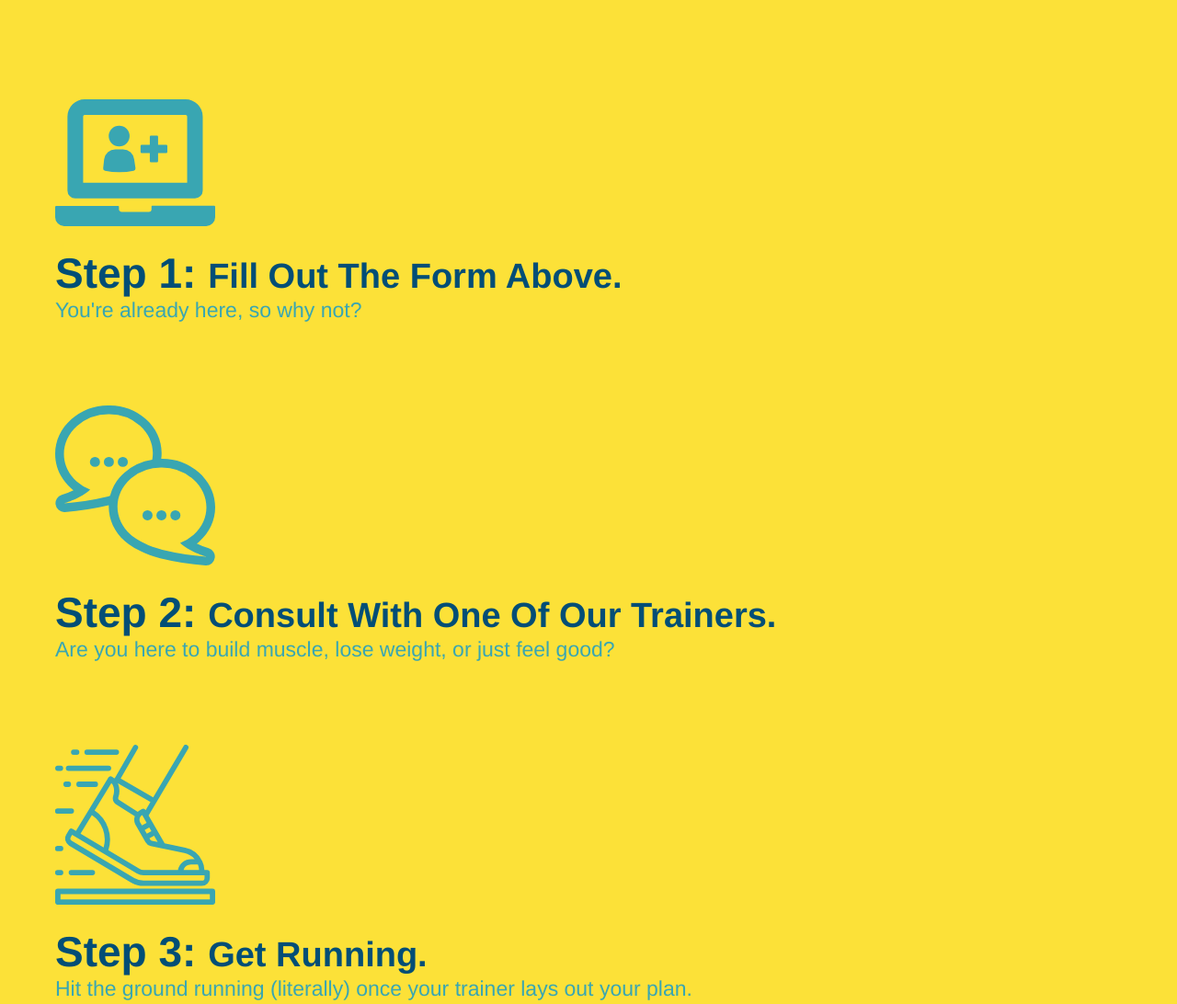
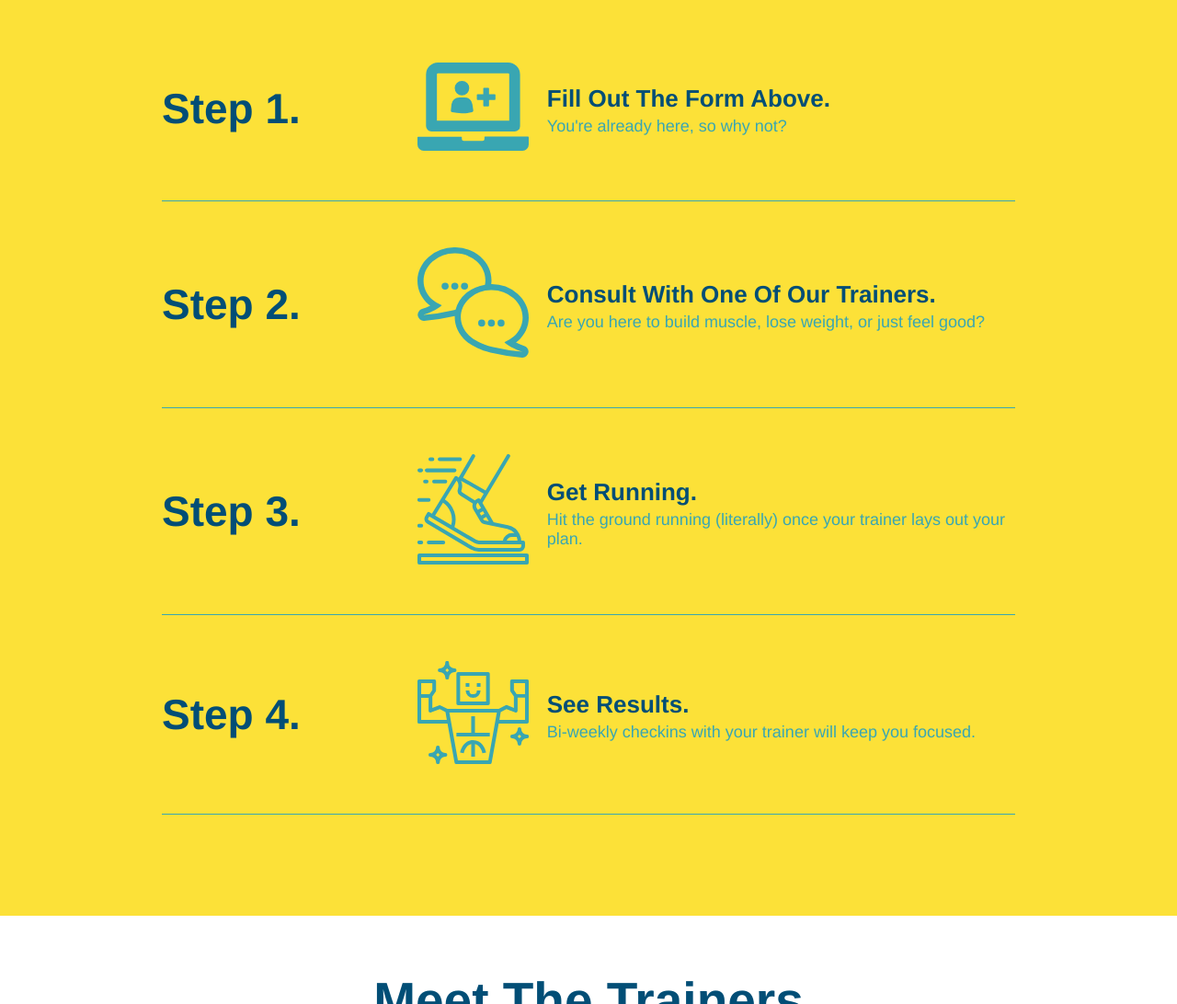
Before and after one commit to kimshady93/run-buddy, a plain HTML site: page index.html in a window 1280 px wide. Shown: the part 1260-2352 px from the top of the page at 92% size. Drawn offline with Linux system fonts and the light colour scheme.

Commit message:
add flexbox to the steps

```diff
--- a/Assets/css/style.css
+++ b/Assets/css/style.css
@@ -188,28 +188,52 @@ section {
   background: #fce138;
 }
 
-.steps div {
-  margin-bottom: 80px;
+.step {
+  margin: 50px auto;
+  padding-bottom: 50px;
+  width: 80%;
+  border-bottom: 1px solid #39a6b2;
+  display: flex;
+  flex-wrap: wrap;
+  align-items: center;
+  justify-content: space-between;
 }
 
-.steps img {
-  width: 15%;
-  margin: 10px 0;
+.step-text {
+  flex: 12;
 }
 
-.steps h3 {
+.step h3 {
   color: #024e76;
   font-size: 46px;
-  margin-top: 10px;
+  flex: 1 30%;
 }
 
-.steps span {
-  font-size: 38px;
+.step-img {
+  flex: 1 12%;
+  margin-right: 20px;
 }
 
-.steps p {
+.step-img img {
+  max-width: 100%;
+}
+
+.step-info {
+  flex: 2 70%;
+  display: flex;
+  flex-wrap: wrap;
+  align-items: center;
+}
+
+.step-text p {
   color: #39a6b2;
-  font-size: 23px;
+  font-size: 18px;
+}
+
+.step-text h4 {
+  font-size: 26px;
+  line-height: 1.5;
+  color: #024e76;
 }
 /* WHAT YOU DO STYLES END */
 
--- a/index.html
+++ b/index.html
@@ -97,25 +97,53 @@
           What You Do
         </h2>
       </div>
-      <div>
+      <div class="step">
+        <h3>Step 1.</h3>
+        <div class="step-info">
+          <div class="step-img">
             <img src="./assets/images/step-1.svg" alt="" />
-        <h3>Step 1: <span>Fill Out The Form Above.</span></h3>
+          </div>
+          <div class="step-text">
+            <h4>Fill Out The Form Above.</h4>
             <p>You're already here, so why not?</p>
           </div>
-      <div>
+        </div>
+      </div>
+      <div class="step">
+        <h3>Step 2.</h3>
+        <div class="step-info">
+          <div class="step-img">
             <img src="./assets/images/step-2.svg" alt="" />
-        <h3>Step 2: <span>Consult With One Of Our Trainers.</span></h3>
+          </div>
+          <div class="step-text">
+            <h4>Consult With One Of Our Trainers.</h4>
             <p>Are you here to build muscle, lose weight, or just feel good?</p>
           </div>
-      <div>
+        </div>
+      </div>
+      <div class="step">
+        <h3>Step 3.</h3>
+        <div class="step-info">
+          <div class="step-img">
             <img src="./assets/images/step-3.svg" alt="" />
-        <h3>Step 3: <span>Get Running.</span></h3>
+          </div>
+          <div class="step-text">
+            <h4>Get Running.</h4>
             <p>Hit the ground running (literally) once your trainer lays out your plan.</p>
           </div>
-      <div>
+        </div>
+      </div>
+      <div class="step">
+        <h3>Step 4.</h3>
+        <div class="step-info">
+          <div class="step-img">
             <img src="./assets/images/step-4.svg" alt="" />
-        <h3>Step 4: <span>See Results.</span></h3>
-        <p>Bi-weekly checkins with your trainer will keep you focused</p>
+          </div>
+          <div class="step-text">
+            <h4>See Results.</h4>
+            <p>Bi-weekly checkins with your trainer will keep you focused.</p>
+          </div>
+        </div>
       </div>
     </section>
     <!-- "what you do" end -->
```
Lines whose indentation alone changed are shown as unchanged.
